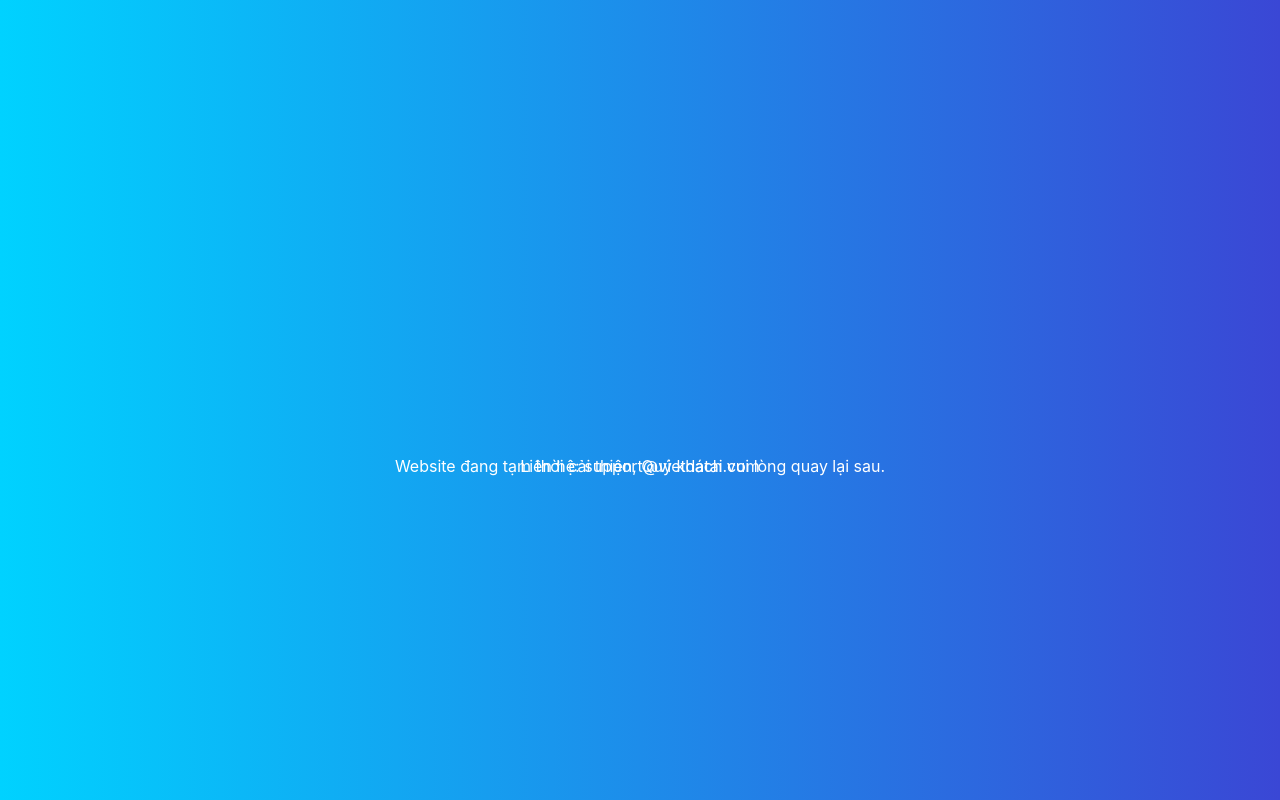
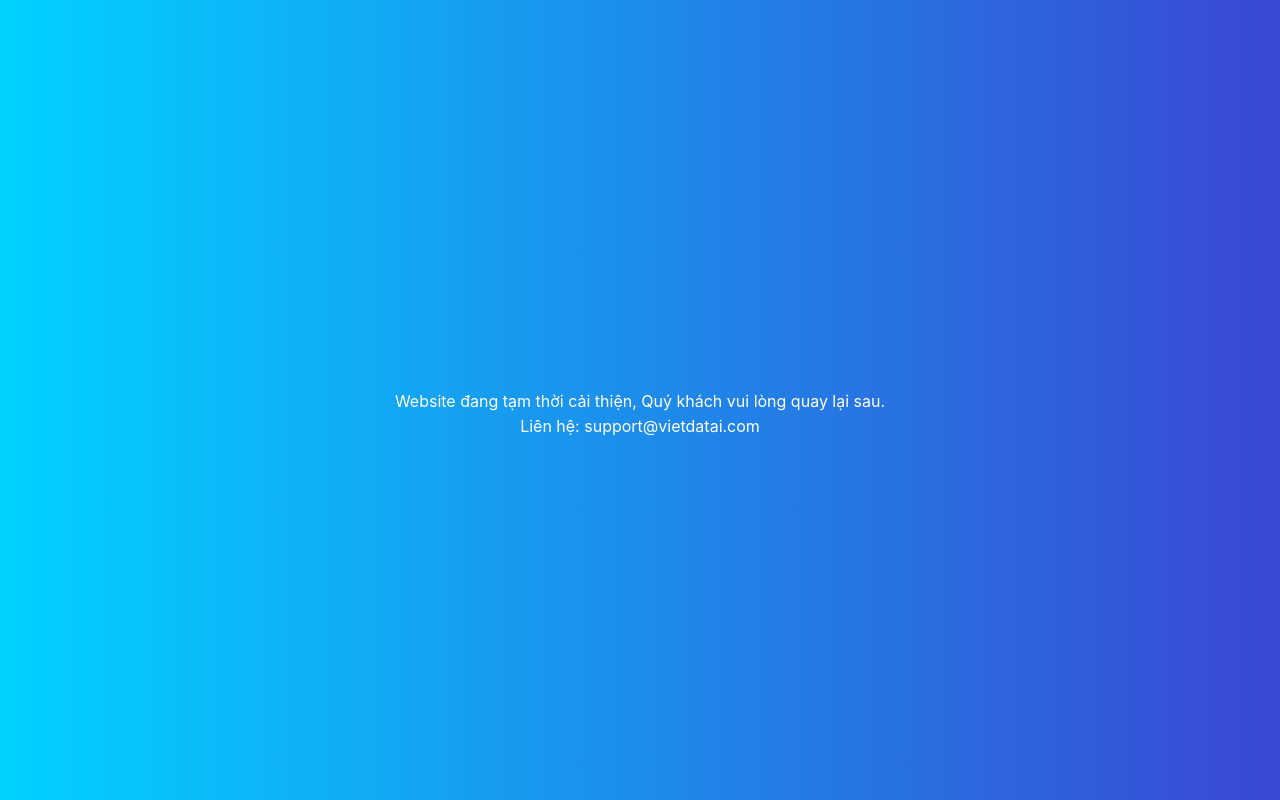
Before and after one commit to longzenn/vietdatai.com, a plain HTML site: page index.html in a window 1280 px wide. Drawn offline with Linux system fonts and the light colour scheme.

Commit message:
Update index.html

```diff
--- a/index.html
+++ b/index.html
@@ -5,13 +5,13 @@
     <style>
       * {margin: 0; padding: 0; border: 0; font-size: 100%;}
       html {background: linear-gradient(90deg, #00d2ff 0%, #3a47d5 100%); font-family: -apple-system,BlinkMacSystemFont,"Segoe UI","Noto Sans",Helvetica,Arial,sans-serif,"Apple Color Emoji","Segoe UI Emoji"; line-height: 1.6; box-sizing: border-box;}
-	  .text {position: absolute; left: 0; right: 0; text-align: center; bottom: 40%; padding: 0 10%; color: #fff;}
+	  .text {position: absolute; left: 0; right: 0; text-align: center; bottom: 45%; padding: 0 10%; color: #fff;}
     </style>
   </head>
   <body>
 	<div>
-		<p class="text">Website đang tạm thời cải thiện, Quý khách vui lòng quay lại sau.</p>
-		<p class="text">Liên hệ: support@vietdatai.com</p>
+		<p class="text">Website đang tạm thời cải thiện, Quý khách vui lòng quay lại sau.<br/>
+		Liên hệ: support@vietdatai.com</p>
 	</div>
 
 
```
